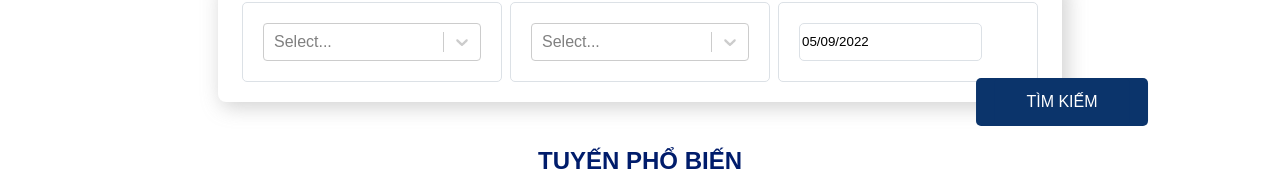
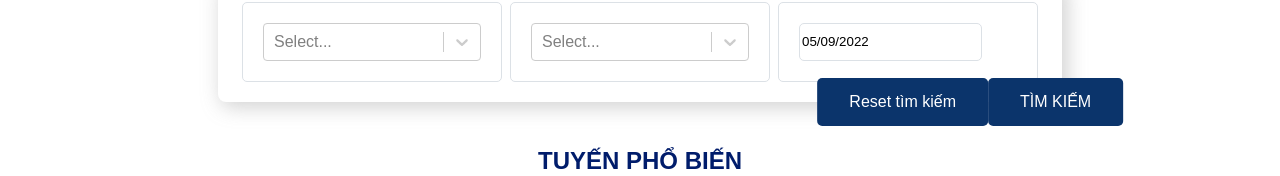
Before and after one commit to ThangNgoXuan/supper-bus-ticker, a React (Create React App) app: page / in a window 1280 px wide. Shown: the part 490-666 px from the top of the page. Built offline with nearby package versions, Linux system fonts and the light colour scheme; no server answers; the HTML template or start-up script is replaced by a standard one.

Commit message:
navigate

```diff
--- a/src/api/routesApi.js
+++ b/src/api/routesApi.js
@@ -9,22 +9,10 @@ const routesApi = {
     const url = "/route/list";
     return axiosClient.get(url);
   },
-  addNew: (data) => {
-    const url = "/news";
-    return axiosClient.post(url, data);
-  },
-  updateNew: (data, id) => {
-    const url = `/news/${id}`;
-    return axiosClient.put(url, data);
-  },
-  deleteNew: (id) => {
-    const url = `/news/${id}`;
-    return axiosClient.delete(url);
-  },
-  findBySlug: ({ slug }) => {
-    const url = `/tin-tuc/${slug}`;
+  findTrip: (id,date) => {
+    const url = `/trip?filter_date=${date}&route=${id}`
     return axiosClient.get(url);
-  },
+  }
 };
 
 export default routesApi;
--- a/src/components/organisms/HeroBanner/index.js
+++ b/src/components/organisms/HeroBanner/index.js
@@ -7,6 +7,8 @@ import "react-datepicker/dist/react-datepicker.css";
 import Select from "react-select";
 import useValues from "../../../hooks/useValues";
 import routesApi from "../../../api/routesApi";
+import moment from "moment";
+import { useNavigate } from "react-router-dom";
 
 export default function HeroBanner() {
   const [values, setValues] = useValues({
@@ -17,9 +19,7 @@ export default function HeroBanner() {
     listRoutesCustom: [],
   });
 
-  function handleChange(selectedOption) {
-    setValues({ selectedOption });
-  }
+  const navigate = useNavigate();
 
   useEffect(() => {
     routesApi.getClientRoutes().then((res) => {
@@ -58,7 +58,19 @@ export default function HeroBanner() {
     return { from, to };
   };
 
-  const handleReset = () => {};
+  const handleReset = () => {
+    customRoutes(values.listRoutes);
+    setValues({
+      selectedFrom: {
+        label: values?.listRoutes[0].from?.name,
+        value: values?.listRoutes[0].from?._id,
+      },
+      selectedTo: {
+        label: values?.listRoutes[0].to?.name,
+        value: values?.listRoutes[0].to?._id,
+      },
+    });
+  };
 
   const handleChoose = (type, value) => {
     let from = values.listRoutesCustom.from;
@@ -68,7 +80,7 @@ export default function HeroBanner() {
         .filter((item) => item.from._id === value.value)
         .map((item2) => ({
           label: item2?.to?.name,
-          value: item2?.to?.id,
+          value: item2?.to?._id,
         }));
       setValues({
         listRoutesCustom: {
@@ -80,7 +92,7 @@ export default function HeroBanner() {
         .filter((item) => item.to._id === value.value)
         .map((item2) => ({
           label: item2?.from?.name,
-          value: item2?.from?.id,
+          value: item2?.from?._id,
         }));
       setValues({
         listRoutesCustom: {
@@ -115,10 +127,12 @@ export default function HeroBanner() {
   };
 
   const handleSearch = () => {
-    return selectRoutesByPoints(
+    let idRoute = selectRoutesByPoints(
       values.selectedFrom.value,
       values.selectedTo.value
     );
+    let date = moment(values.selectedTime).format("YYYY-MM-DD");
+    navigate("/dat-ve");
   };
 
   return (
@@ -149,12 +163,15 @@ export default function HeroBanner() {
               selected={values.selectedTime}
               onChange={(date) => setValues({ selectedTime: date })}
             />
-            <Button handleClick={() => handleReset()}><Text>Reset tìm kiếm</Text></Button>
           </div>
-
-          <Button>
-            <Text modifiers={["uppercase"]}>Tìm kiếm</Text>
-          </Button>
+          <div className="o-heroBanner_search_btn">
+            <Button handleClick={() => handleReset()}>
+              <Text modifiers={["white"]}>Reset tìm kiếm</Text>
+            </Button>
+            <Button handleClick={() => handleSearch()}>
+              <Text modifiers={["uppercase"]}>Tìm kiếm</Text>
+            </Button>
+          </div>
         </div>
       </div>
     </div>
--- a/src/components/organisms/HeroBanner/index.scss
+++ b/src/components/organisms/HeroBanner/index.scss
@@ -8,7 +8,6 @@
     justify-content: center;
     flex-direction: column;
 
-
     &_search {
         width: 100%;
         display: flex;
@@ -16,9 +15,10 @@
         background-color: $white;
         align-items: center;
         box-shadow: 4px 4px 20px 1px hsl(0deg 0% 55% / 40%);
-        border-radius: rem(8    );
+        border-radius: rem(8);
         padding: 20px;
         position: relative;
+
         &_select {
             padding: rem(20);
             border: 0.5px solid #dce1e6;
@@ -38,15 +38,17 @@
             }
         }
 
-        .a-button {
-            width: fit-content;
+        &_btn {
+            display: flex;
             position: absolute;
             bottom: 0;
             right: 0;
-            transform: translate(50%,50%);
+            transform: translate(20%, 50%);
+
+            .a-button {
+                width: fit-content;
+            }
         }
+
     }
-
-
-
 }
```
